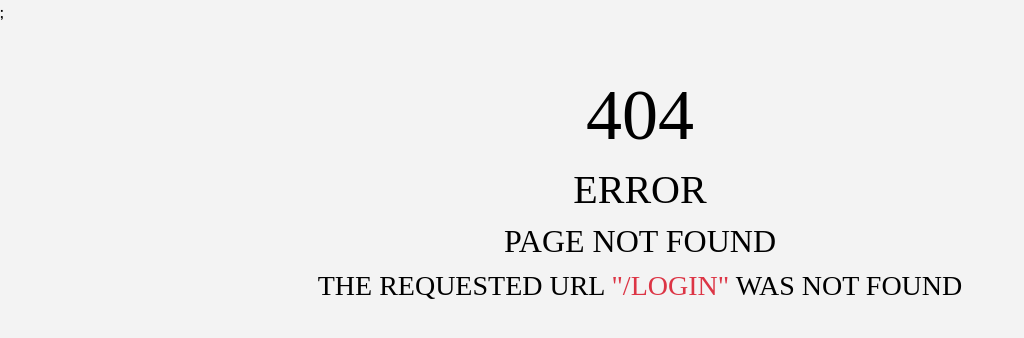
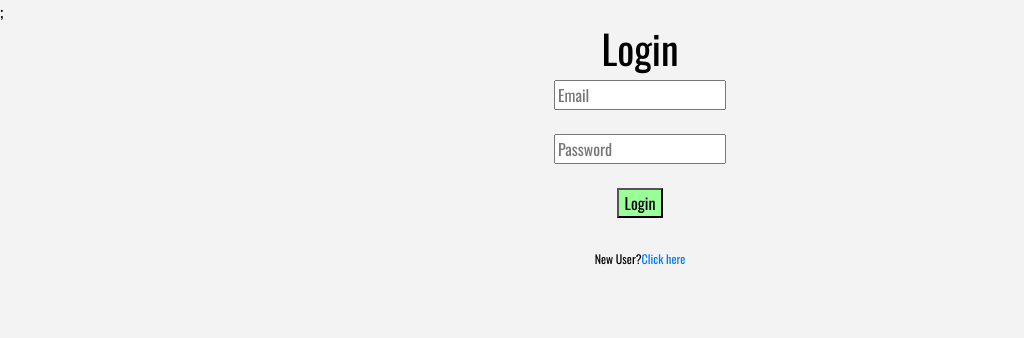
Before and after one commit to ginnasrilekha/Virtusa_Team_FS-173, a React (Create React App) app: page /Login in a window 1280 px wide. Before the commit this address had no page. Shown: the top 338 px of the page, without its empty margins (0-1024 px from the left). Built offline with nearby package versions, Linux system fonts and the light colour scheme.

Commit message:
added Login component

```diff
--- a/src/App.js
+++ b/src/App.js
@@ -8,7 +8,8 @@
 import Default from "./components/Default";
 import Cart from "./components/Cart";
 import Modal from "./components/Modal";
-import Signup from "./components/Signup/Signup"
+import Signup from "./components/Signup/Signup";
+import Login from "./components/Login/Login";
 class App extends Component {
 
   state = {
@@ -21,6 +22,7 @@
         {this.state.loggedIn ? <Navbar /> : null};
         <Switch>
           <Route exact path="/signup" component={Signup} />
+          <Route exact path="/Login" component={Login} />
           <Route exact path="/" component={ProductList} />
           <Route path="/details" component={Details} />
           <Route path="/cart" component={Cart} />
```
